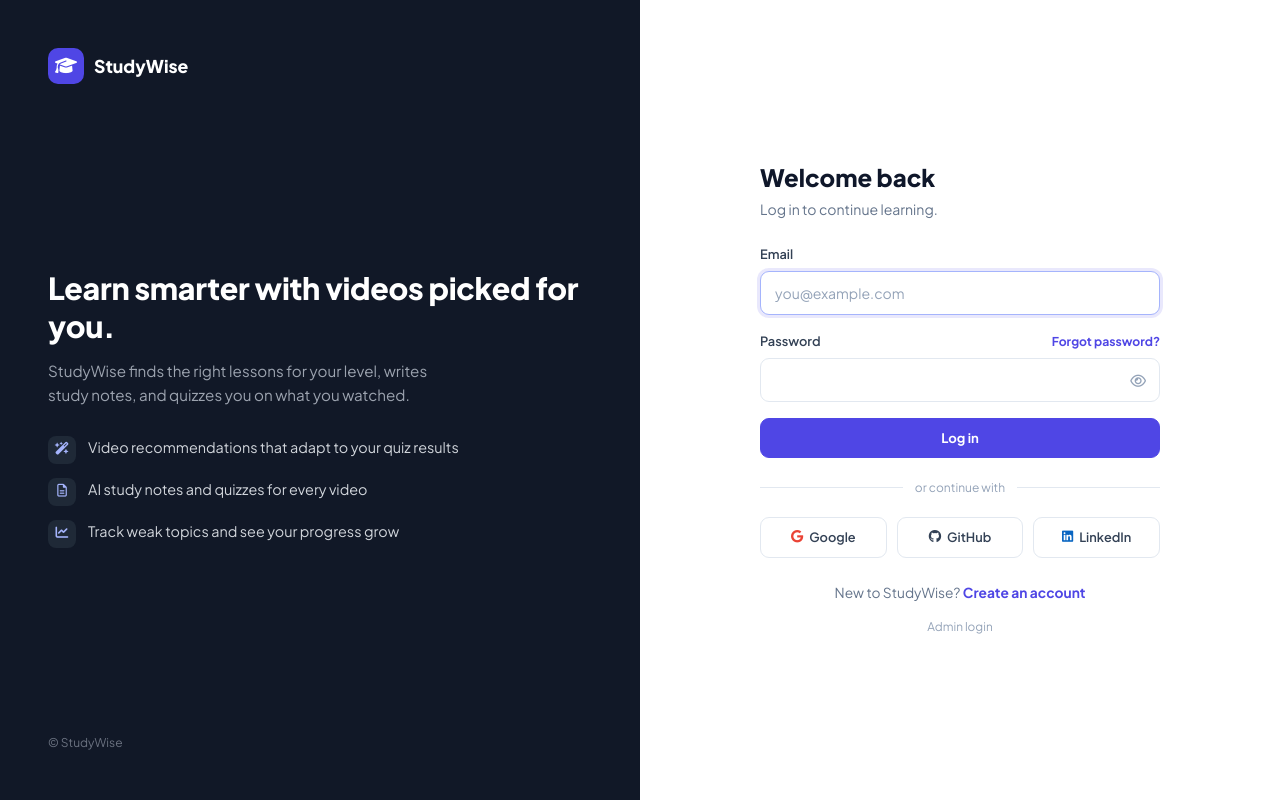
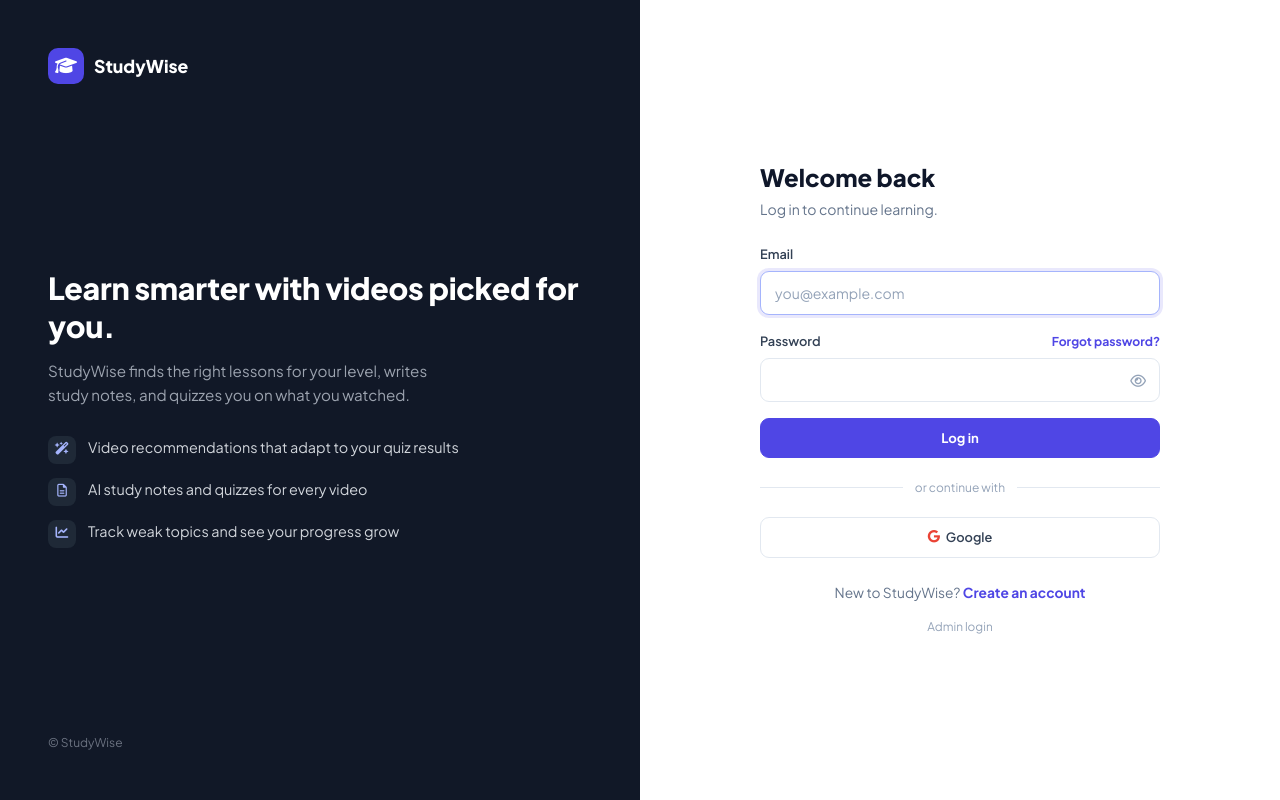
Before and after one commit to Khet-Vaswani/ai_learning_platform, a Flask app: page /login in a window 1280 px wide. Run offline with Flask 3, Linux system fonts and the light colour scheme.

Commit message:
Login and sign-up: only Google sign-in (remove GitHub and LinkedIn buttons)
Co-Authored-By: Claude Opus 5.5 <noreply@anthropic.com>

```diff
--- a/static/css/ui.css
+++ b/static/css/ui.css
@@ -396,7 +396,7 @@ body {
 .ui-auth-sub   { font-size: 0.88rem; color: var(--ui-muted); margin-bottom: 24px; }
 .ui-divider { display: flex; align-items: center; gap: 12px; color: var(--ui-subtle); font-size: 0.75rem; margin: 20px 0; }
 .ui-divider::before, .ui-divider::after { content: ''; flex: 1; height: 1px; background: var(--ui-border); }
-.ui-social { display: grid; grid-template-columns: repeat(3, minmax(0, 1fr)); gap: 10px; }
+.ui-social { display: grid; grid-auto-flow: column; grid-auto-columns: minmax(0, 1fr); gap: 10px; }   /* equal columns for however many buttons */
 .ui-social a {
   display: flex;
   align-items: center;
--- a/templates/login.html
+++ b/templates/login.html
@@ -45,8 +45,6 @@
 <div class="ui-divider">or continue with</div>
 <div class="ui-social">
   <a href="/auth/google"><i class="fab fa-google" style="color: #ea4335;"></i> Google</a>
-  <a href="/auth/github"><i class="fab fa-github"></i> GitHub</a>
-  <a href="/auth/linkedin"><i class="fab fa-linkedin" style="color: #0a66c2;"></i> LinkedIn</a>
 </div>
 
 <p style="text-align: center; font-size: 0.86rem; color: var(--ui-muted); margin: 24px 0 0;">
--- a/templates/register.html
+++ b/templates/register.html
@@ -37,8 +37,6 @@
 <div class="ui-divider">or sign up with</div>
 <div class="ui-social">
   <a href="/auth/google"><i class="fab fa-google" style="color: #ea4335;"></i> Google</a>
-  <a href="/auth/github"><i class="fab fa-github"></i> GitHub</a>
-  <a href="/auth/linkedin"><i class="fab fa-linkedin" style="color: #0a66c2;"></i> LinkedIn</a>
 </div>
 
 <p style="text-align: center; font-size: 0.86rem; color: var(--ui-muted); margin: 24px 0 0;">
```
